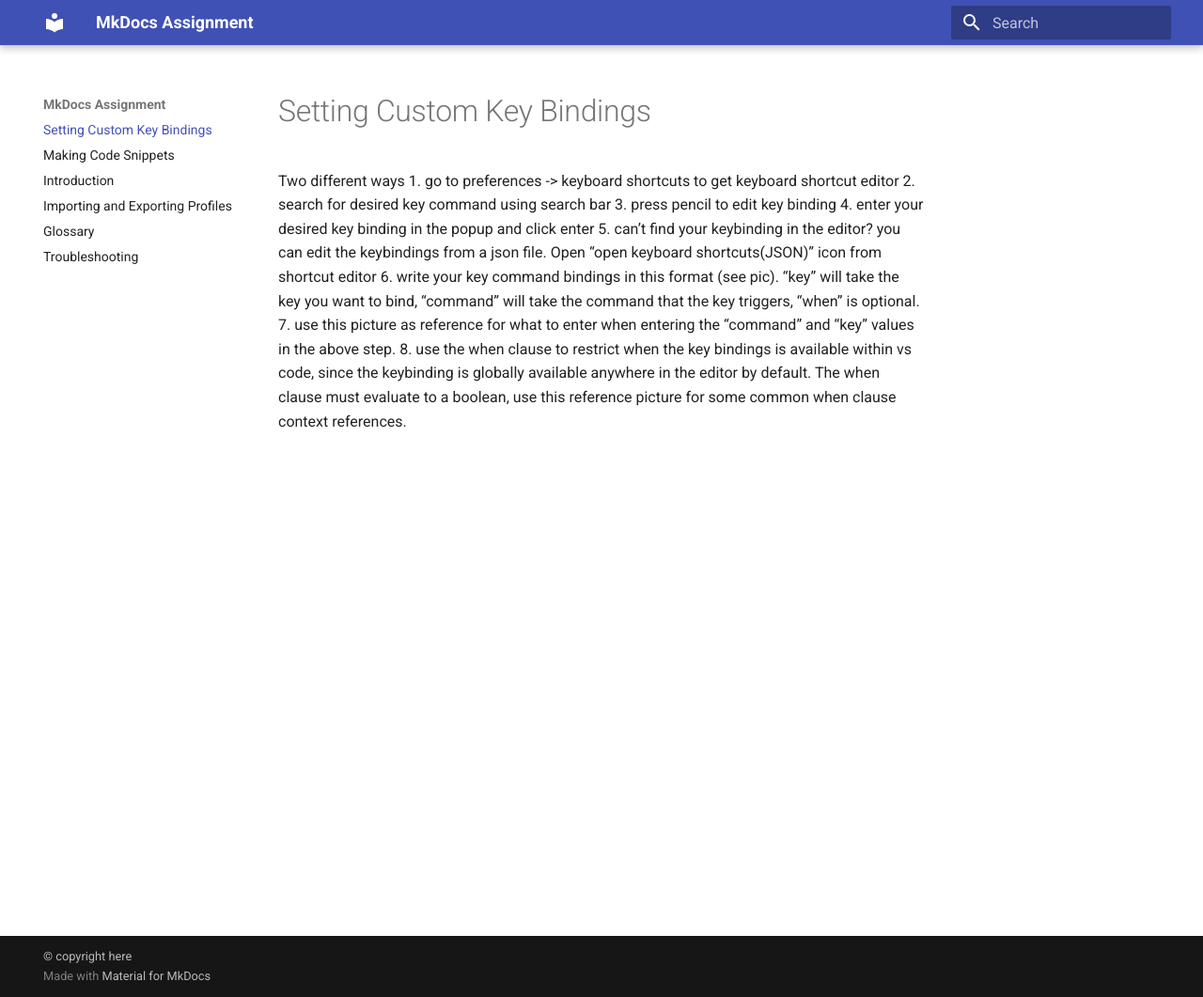
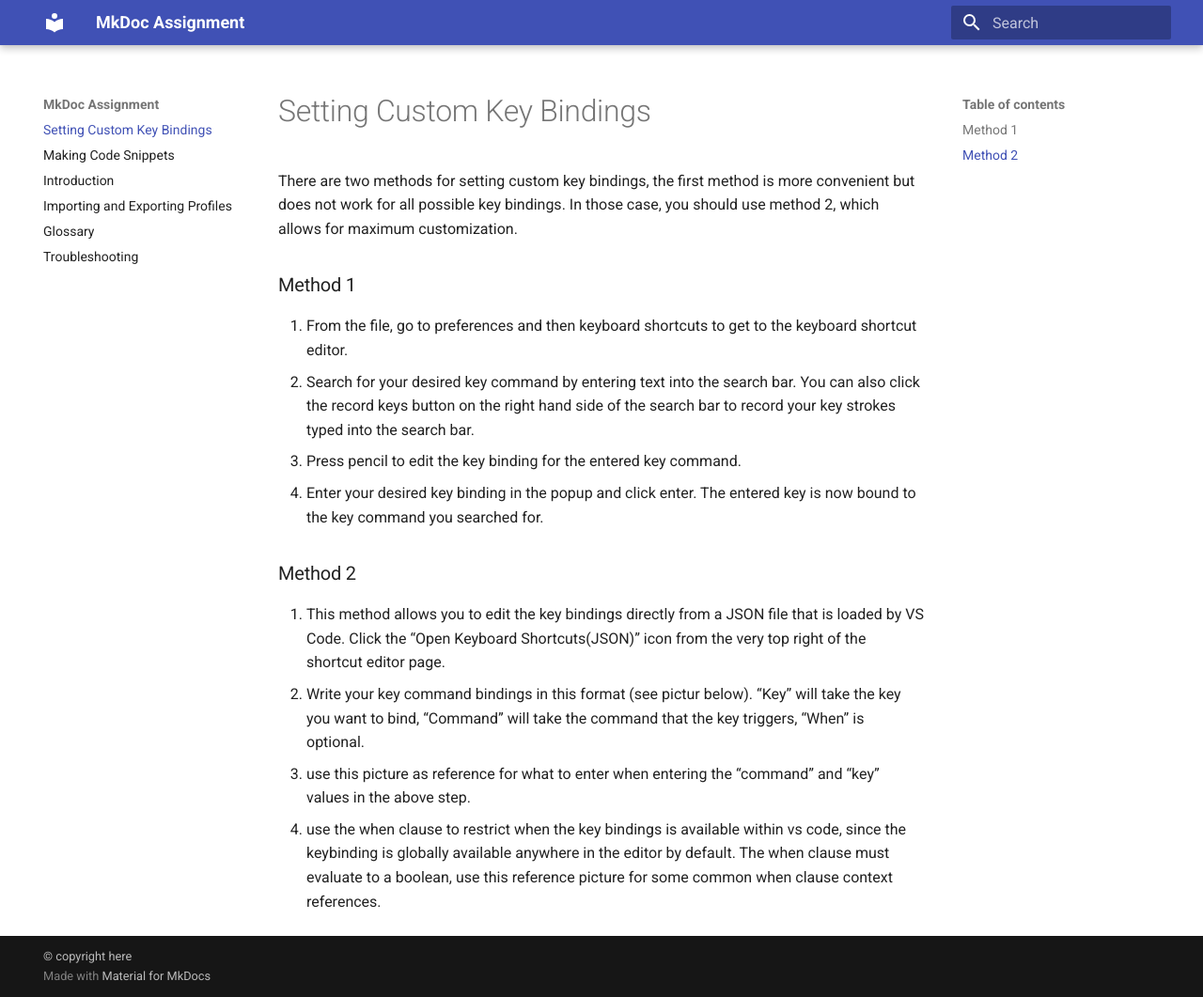
Before and after one commit to cc-dev-65535/mkdocs, an MkDocs documentation site: the page built from docs/collin - page3.md, in a window 1280 px wide and 1061 px high. Shown: the whole window at 94% size. Built offline with MkDocs 1.6.1 and Material for MkDocs 9.7.7, drawn with Linux system fonts in a browser that asks for light colours.

Commit message:
Add text to pages

```diff
--- a/docs/collin - page3.md
+++ b/docs/collin - page3.md
@@ -1,12 +1,16 @@
 ---
 title: Setting Custom Key Bindings
 ---
-Two different ways
-1. go to preferences -> keyboard shortcuts to get keyboard shortcut editor
-2. search for desired key command using search bar
-3. press pencil to edit key binding
-4. enter your desired key binding in the popup and click enter
-5. can’t find your keybinding in the editor? you can edit the keybindings from a json file. Open “open keyboard shortcuts(JSON)” icon from shortcut editor
-6. write your key command bindings in this format (see pic).  “key” will take the key you want to bind, “command” will take the command that the key triggers, “when” is optional.
+There are two methods for setting custom key bindings, the first method is more convenient but does not work for all possible key bindings. In those case, you should use method 2, which allows for maximum customization.
+
+### Method 1
+1. From the file, go to preferences and then keyboard shortcuts to get to the keyboard shortcut editor.
+2. Search for your desired key command by entering text into the search bar. You can also click the record keys button on the right hand side of the search bar to record your key strokes typed into the search bar.
+3. Press pencil to edit the key binding for the entered key command.
+4. Enter your desired key binding in the popup and click enter. The entered key is now bound to the key command you searched for.
+
+### Method 2
+5. This method allows you to edit the key bindings directly from a JSON file that is loaded by VS Code. Click the “Open Keyboard Shortcuts(JSON)” icon from the very top right of the shortcut editor page.
+6. Write your key command bindings in this format (see pictur below).  “Key” will take the key you want to bind, “Command” will take the command that the key triggers, “When” is optional.
 7. use this picture as reference for what to enter when entering the “command” and “key” values in the above step.
 8. use the when clause to restrict when the key bindings is available within vs code, since the keybinding is globally available anywhere in the editor by default. The when clause must evaluate to a boolean, use this reference picture for some common when clause context references.
--- a/mkdocs.yml
+++ b/mkdocs.yml
@@ -1,4 +1,4 @@
-site_name: MkDocs Assignment
+site_name: MkDoc Assignment
 theme:
   name: material
 
```
Also changed, not shown: docs/collin - page4.md (+7 -0 lines).
